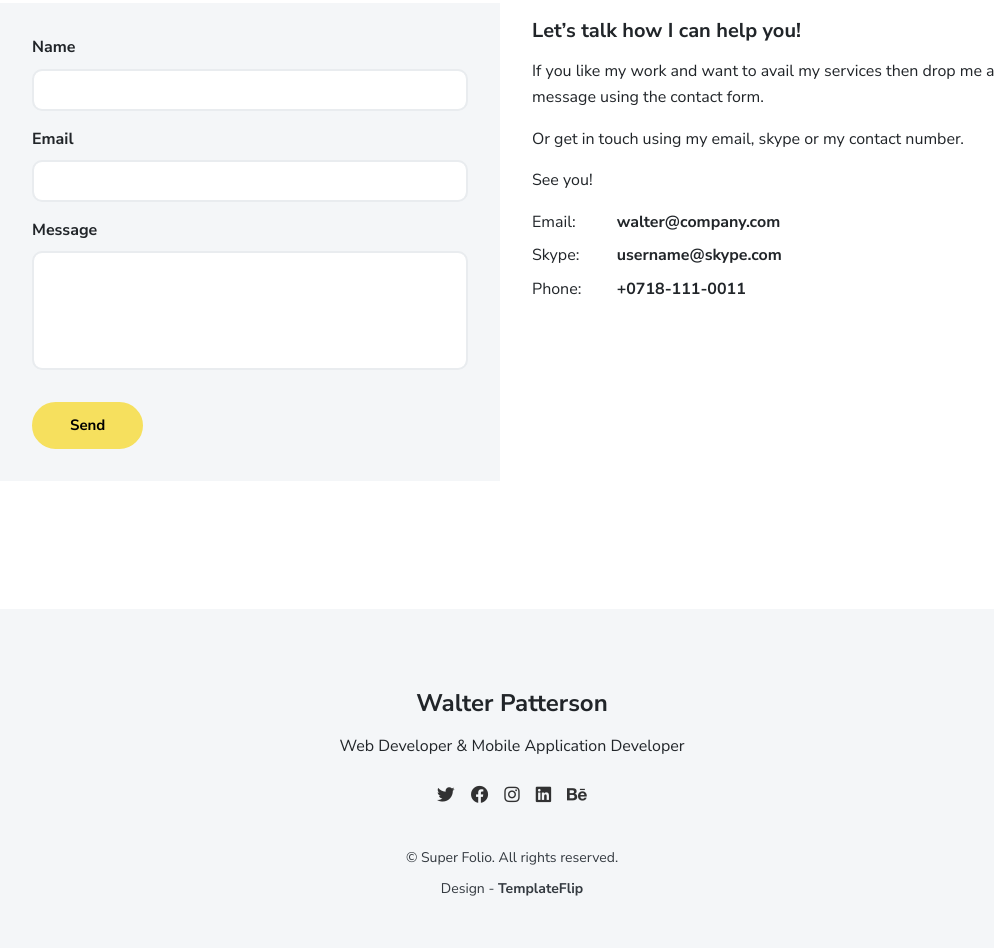
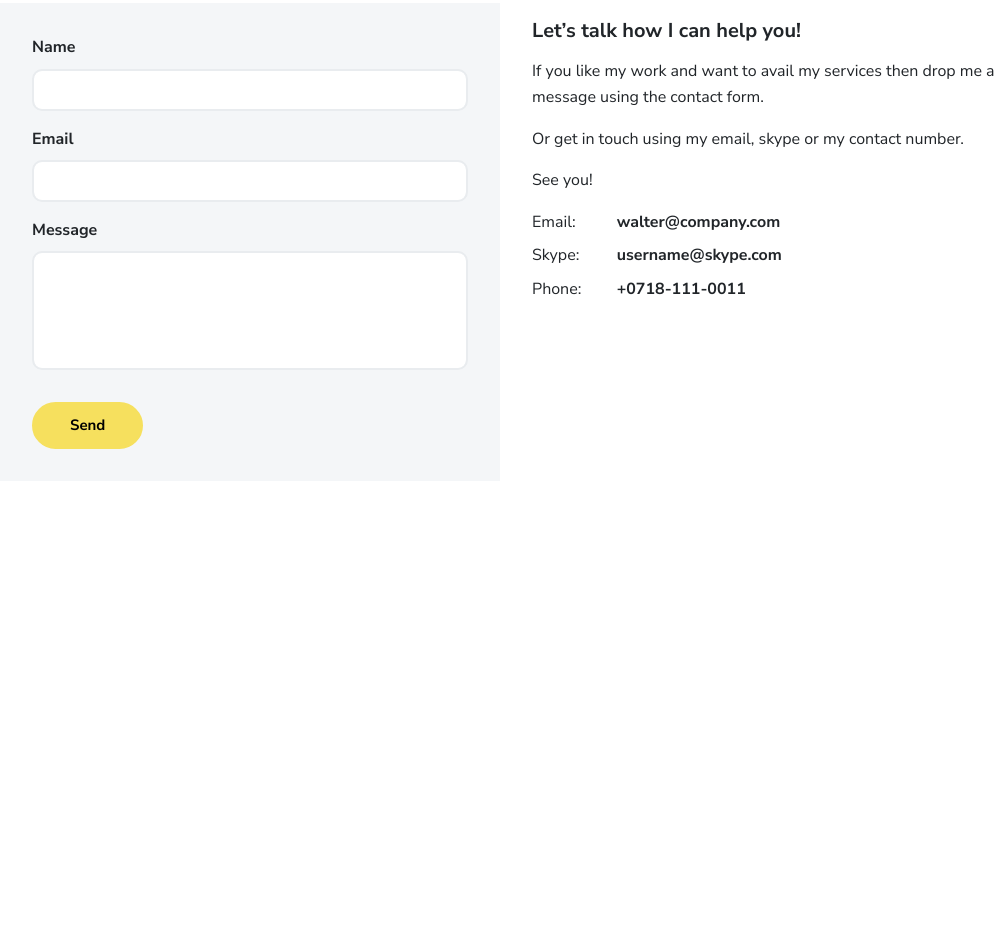
Before and after one commit to cinthyaserra/cinthyaserra.github.io, a plain HTML site: page index.html in a window 1280 px wide. Shown: the part 4374-5322 px from the top of the page, without its empty margins (128-1122 px from the left). After the commit the page ends 4983 px from the top, so only its background shows below. Drawn offline with Linux system fonts and the light colour scheme.

Commit message:
Update index.html

```diff
--- a/index.html
+++ b/index.html
@@ -416,30 +416,7 @@
     </div>
   </div>
 </div>
-<footer class="pt-4 pb-4 text-center bg-light">
-  <div class="container">
-    <div class="my-3">
-      <div class="h4">Walter Patterson</div>
-      <p>Web Developer & Mobile Application Developer</p>
-      <div class="social-nav">
-        <nav role="navigation">
-          <ul class="nav justify-content-center">
-            <li class="nav-item"><a class="nav-link" href="https://twitter.com/templateflip" title="Twitter"><i class="fab fa-twitter"></i><span class="menu-title sr-only">Twitter</span></a></li>
-            <li class="nav-item"><a class="nav-link" href="https://www.facebook.com/templateflip" title="Facebook"><i class="fab fa-facebook"></i><span class="menu-title sr-only">Facebook</span></a></li>
-            <li class="nav-item"><a class="nav-link" href="https://www.instagram.com/templateflip" title="Instagram"><i class="fab fa-instagram"></i><span class="menu-title sr-only">Instagram</span></a></li>
-            <li class="nav-item"><a class="nav-link" href="https://www.linkedin.com/" title="LinkedIn"><i class="fab fa-linkedin"></i><span class="menu-title sr-only">LinkedIn</span></a></li>
-            <li class="nav-item"><a class="nav-link" href="https://www.behance.net/templateflip" title="Behance"><i class="fab fa-behance"></i><span class="menu-title sr-only">Behance</span></a></li>
-          </ul>
-        </nav>
-      </div>
-    </div>
-    <div class="text-small text-secondary">
-      <div class="mb-1">&copy; Super Folio. All rights reserved.</div>
-      <div>
-        <!-- Make sure to buy a license for the template before removing the line below. Buy license on https://templateflip.com/ -->Design - <a href="https://templateflip.com/" target="_blank">TemplateFlip</a></div>
-    </div>
-  </div>
-</footer></div>
+</div>
     </div>
     <div id="scrolltop"><a class="btn btn-secondary" href="#top"><span class="icon"><i class="fas fa-angle-up fa-x"></i></span></a></div>
     <script src="./scripts/imagesloaded.pkgd.min.js?ver=1.2.0"></script>
```
